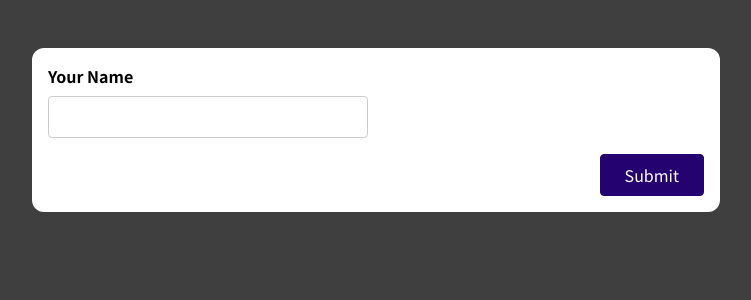
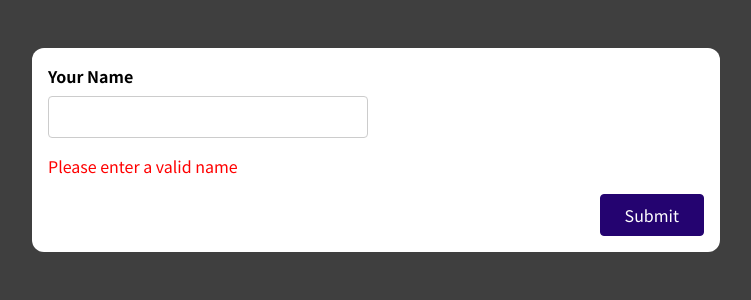
Before and after one commit to KennedyMungai/forms_and_user_input, a React (Create React App) app: page / in a window 1280 px wide. Shown: the top 300 px of the page, without its empty margins (264-1015 px from the left). Built offline with nearby package versions, Linux system fonts and the light colour scheme.

Commit message:
Added some feedback for the code validation

```diff
--- a/src/components/SimpleInput.js
+++ b/src/components/SimpleInput.js
@@ -46,6 +46,7 @@ const SimpleInput = (props) =>
           ref={nameInputRef}
           value={enteredName}
         />
+        {!enteredNameIsValid && <p style={{ color: 'red' }}>Please enter a valid name</p>}
       </div>
       <div className="form-actions">
         <button>Submit</button>
```
